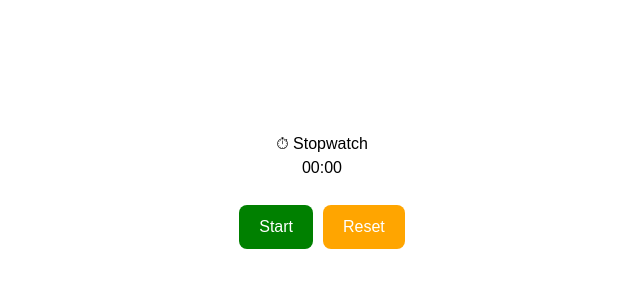
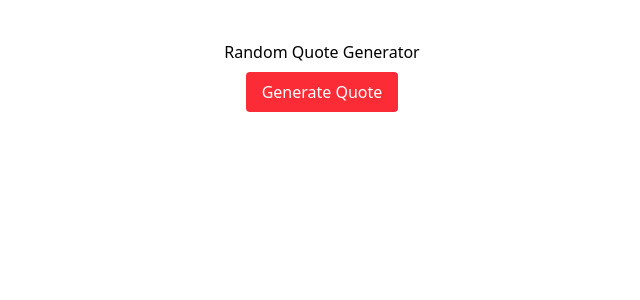
Before and after one commit to vivekfaujdar01/Class-Activity-INT252-Reactjs-, a React (Vite) app in the folder ReactJS/vite-project/: page / in a window 1280 px wide. Shown: the top 300 px of the page, without its empty margins (318-958 px from the left). Built offline with nearby package versions, Linux system fonts and the light colour scheme.

Commit message:
Random generator and other things

```diff
--- a/ReactJS/vite-project/src/App.jsx
+++ b/ReactJS/vite-project/src/App.jsx
@@ -6,6 +6,9 @@ import Stateless from './stateless.jsx'
 import EffectHookExample from './EffectHook.jsx'
 import ToggleByButton from './ToggleByButton.jsx'
 import Stopwatch from './stopwatch.jsx'
+import Functional from './component/functional.jsx'
+import Component from './component/props.jsx'
+import Quote from './component/Quote.jsx'
 function App() {
 
 //   const element = React.createElement(
@@ -22,6 +25,7 @@ function App() {
 //   age: 30,
 //   occupation: "Software Developer"
 // };
+// const message = "Hello, React learners!";
   return (
     <>
       {/* <Home information = {info} />
@@ -30,7 +34,11 @@ function App() {
       {/* <Stateless title="Hi" onClick={() => alert('clicked')}>Optional children</Stateless> */}
       {/* <EffectHookExample /> */}
       {/* <ToggleByButton /> */}
-      <Stopwatch />
+      {/* <Stopwatch /> */}
+        {/* <Functional /> */}
+        {/* <Component name="Vivek" />
+        <Component name="Satish" /> */}
+        <Quote />
     </>
   )
 }
--- /dev/null
+++ b/ReactJS/vite-project/src/component/Quote.jsx
@@ -0,0 +1,29 @@
+// we have to generate random quotes from an array of quotes
+import React, { useState } from 'react';
+
+const quotes = [
+  "The best way to predict the future is to invent it. - Alan Kay",
+  "Life is 10% what happens to us and 90% how we react to it. - Charles R. Swindoll",
+  "The only way to do great work is to love what you do. - Steve Jobs",
+  "Success is not the key to happiness. Happiness is the key to success. - Albert Schweitzer",
+  "In the middle of every difficulty lies opportunity. - Albert Einstein"
+];
+
+function Quote() {
+  const [currentQuote, setCurrentQuote] = useState("");
+
+  const generateQuote = () => {
+    const randomIndex = Math.floor(Math.random() * quotes.length);
+    setCurrentQuote(quotes[randomIndex]);
+  };
+
+  return (
+    <div>
+      <h1 className='p-2'>Random Quote Generator</h1>
+      <button onClick={generateQuote} className="bg-red-500 text-white px-4 py-2 rounded">Generate Quote</button>
+      <p>{currentQuote}</p>
+    </div>
+  );
+}
+
+export default Quote;
--- /dev/null
+++ b/ReactJS/vite-project/src/component/functional.jsx
@@ -0,0 +1,7 @@
+export default function Functional() {
+  return (
+    <div>
+        <h1 style={{ color: 'blue' }}>Hello , React learners!</h1>
+    </div>
+  );
+}
--- /dev/null
+++ b/ReactJS/vite-project/src/component/props.jsx
@@ -0,0 +1,6 @@
+function Component({name}) {
+  return <div >
+    <h1 style={{ color: 'blue' }}>Welcome, {name}!</h1>
+  </div>;
+}
+export default Component;
```
